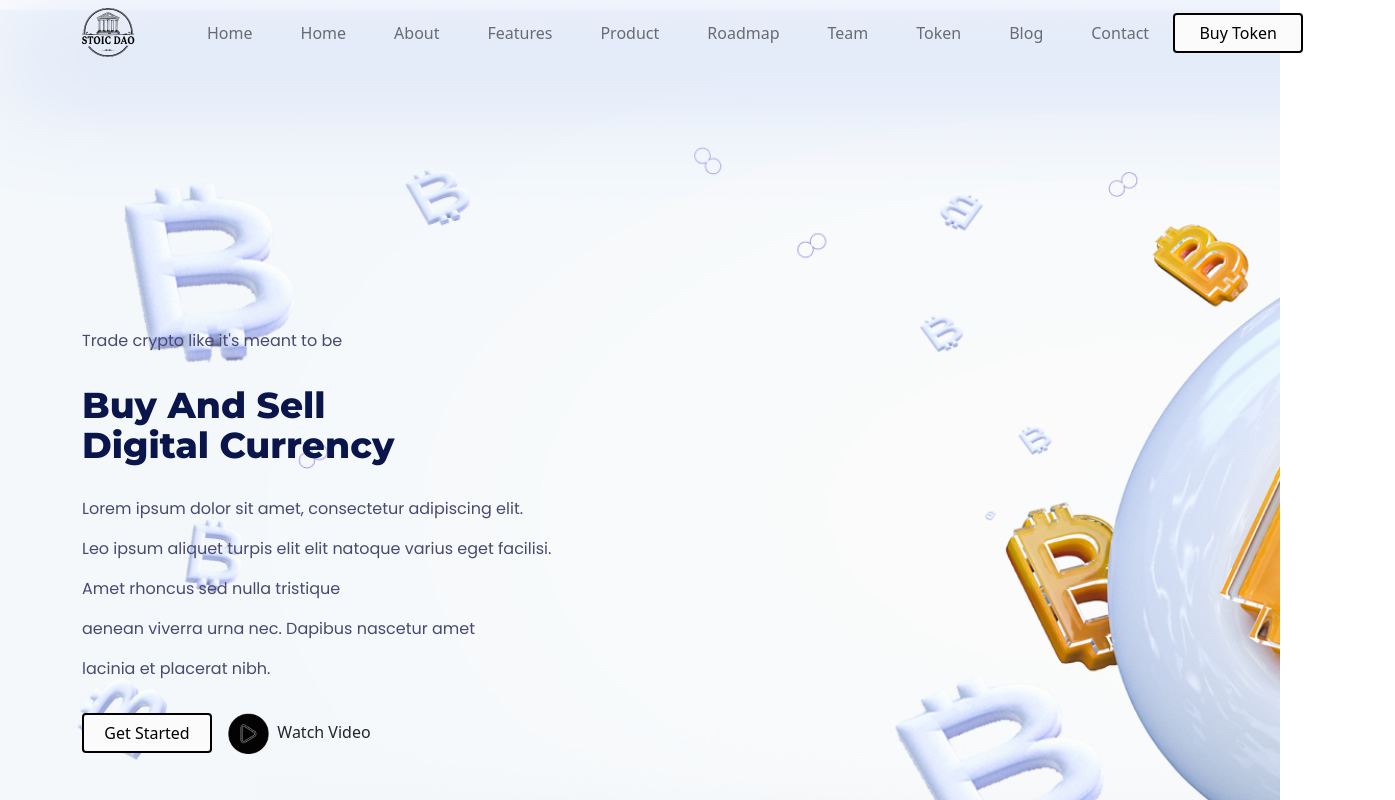
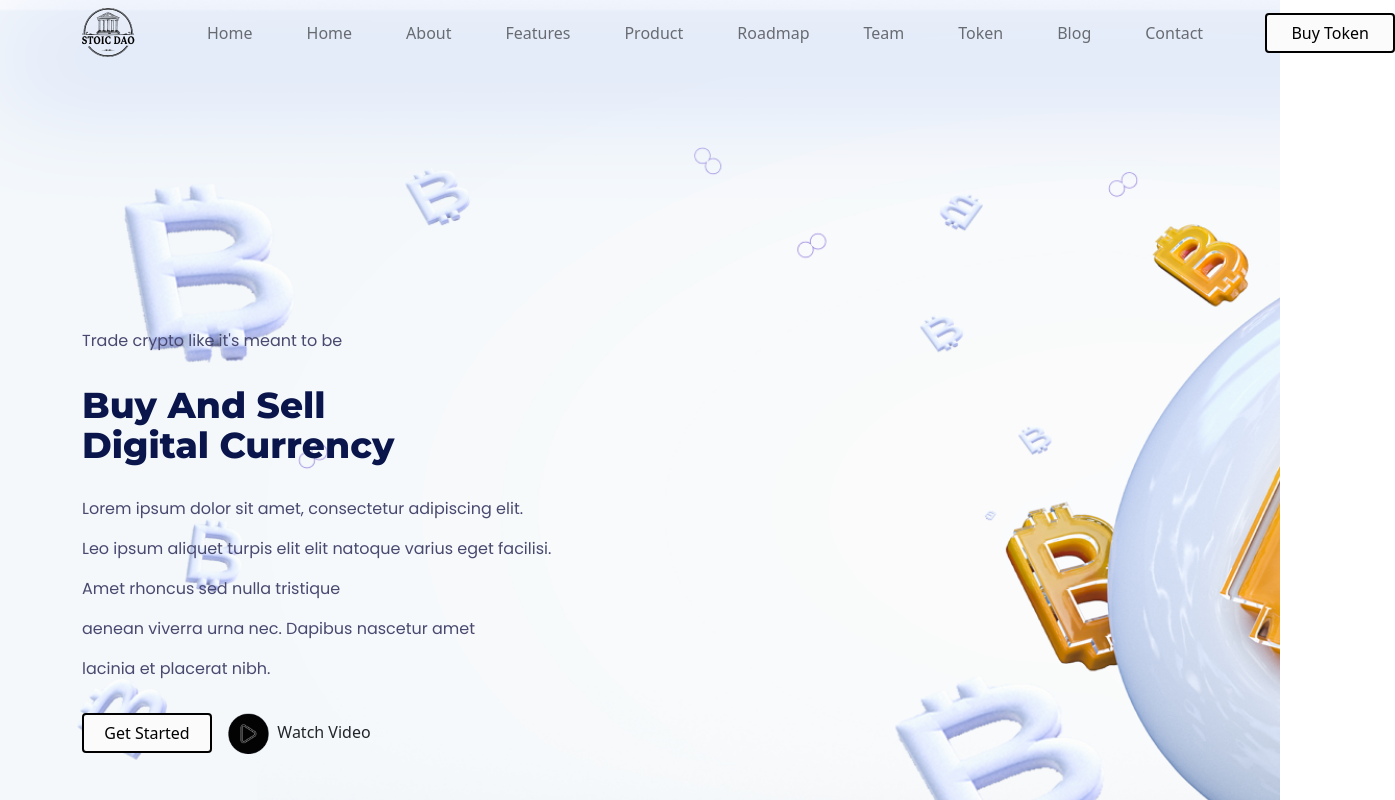
Before and after one commit to iknahar/Stoic-DAO, a React (Create React App) app: page / in a window 1280 px wide. Shown: the top 800 px of the page, 1395 px wide, since content can reach past the window. Built offline with nearby package versions, Linux system fonts and the light colour scheme.

Commit message:
react nav

```diff
--- a/src/components/pages/Home/Home.css
+++ b/src/components/pages/Home/Home.css
@@ -45,3 +45,7 @@
 
 
 /* ---------for React Nav ------------ */
+.navlink{
+  margin: 0 6px;
+
+}
--- a/src/components/pages/Home/Home.js
+++ b/src/components/pages/Home/Home.js
@@ -89,18 +89,20 @@ const Home = () => {
             </div>
             <Navbar.Toggle aria-controls="basic-navbar-nav" />
             <Navbar.Collapse id="basic-navbar-nav">
-              <Nav className="me-auto ">
-                <Nav.Link href="#home">Home</Nav.Link>
-                <Nav.Link href="#home">Home</Nav.Link>
-                <Nav.Link href="#home">About</Nav.Link>
-                <Nav.Link href="#features">Features</Nav.Link>
-                <Nav.Link href="#features">Product</Nav.Link>
-                <Nav.Link href="#pricing">Roadmap</Nav.Link>
-                <Nav.Link href="#pricing">Team</Nav.Link>
-                <Nav.Link href="#pricing">Token</Nav.Link>
-                <Nav.Link href="#pricing">Blog</Nav.Link>
-                <Nav.Link href="#pricing">Contact</Nav.Link>
-                <Button className="nav-btn ms-3">Buy Token</Button>
+              <Nav >
+                <Nav.Link className="navlink" href="#home">Home</Nav.Link>
+                <Nav.Link className="navlink" href="#home">Home</Nav.Link>
+                <Nav.Link className="navlink" href="#home">About</Nav.Link>
+                <Nav.Link className="navlink" href="#features">Features</Nav.Link>
+                <Nav.Link className="navlink" href="#features">Product</Nav.Link>
+                <Nav.Link className="navlink" href="#pricing">Roadmap</Nav.Link>
+                <Nav.Link className="navlink" href="#pricing">Team</Nav.Link>
+                <Nav.Link className="navlink" href="#pricing">Token</Nav.Link>
+                <Nav.Link className="navlink" href="#pricing">Blog</Nav.Link>
+                <Nav.Link className="navlink" href="#pricing">Contact</Nav.Link>
+              <div className="ms-5">
+              <Button className="nav-btn">Buy Token</Button>
+              </div>
               </Nav>
             </Navbar.Collapse>
           </Container>
```
